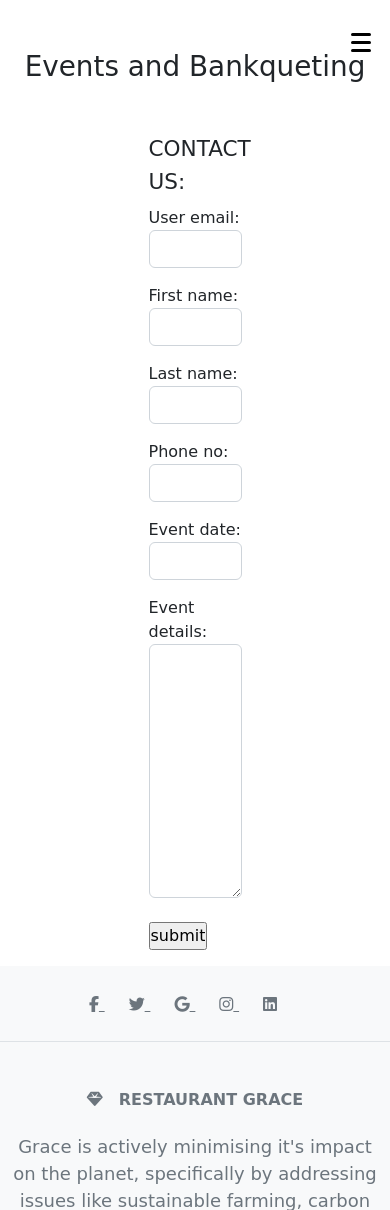
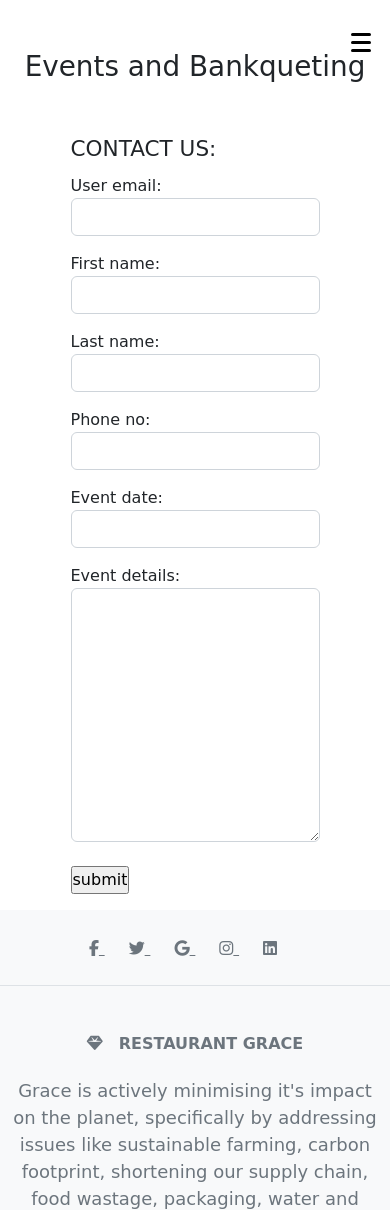
Before and after one commit to GeorgianF/Grace-P4-CI, a Django app: page /events/ in a window 390 px wide. Shown: the top 1210 px of the page. Run offline with Django 3.2, Linux system fonts and the light colour scheme; some libraries are stand-ins or nearby versions; some web fonts are replaced.

Commit message:
add form responsiveness over multiple devices

```diff
--- a/static/css/style.css
+++ b/static/css/style.css
@@ -508,6 +508,10 @@ a.btn-index:hover::before{
     .card {
         margin-bottom: 20px;
     }
+
+    #events-form {
+        max-width: 50vw;
+    }
 }
 
 @media only screen and (max-width: 768px) {
@@ -529,13 +533,19 @@ a.btn-index:hover::before{
         margin-bottom: 10px;
     }
 
-
+    #events-form {
+        max-width: 50vw;
+    }
 }
 
 @media only screen and (max-width: 576px) {
     .restaurant-card {
         top: -60px;
         width: 90%;
+    }
+
+    #events-form {
+        max-width: 70vw;
     }
 }
 
@@ -561,6 +571,9 @@ a.btn-index:hover::before{
         opacity: 1;
     }
 
+    #events-form {
+        max-width: 70vw;
+    }
 }
 
 /* ----- KeyFrames for grid  gallery ----- */
```
